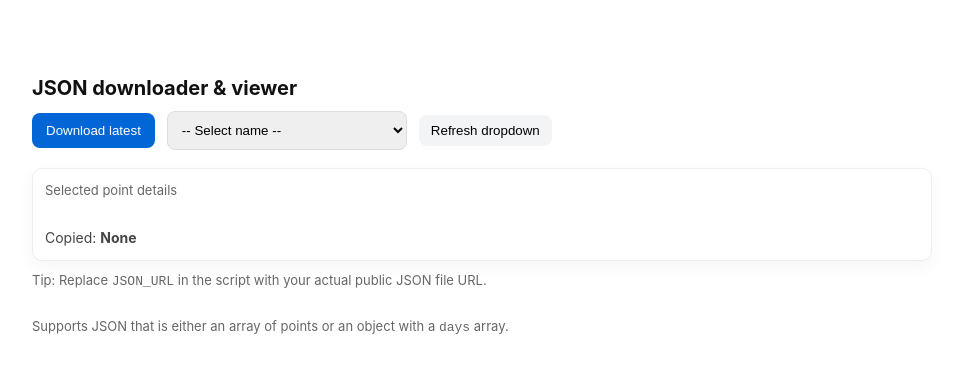
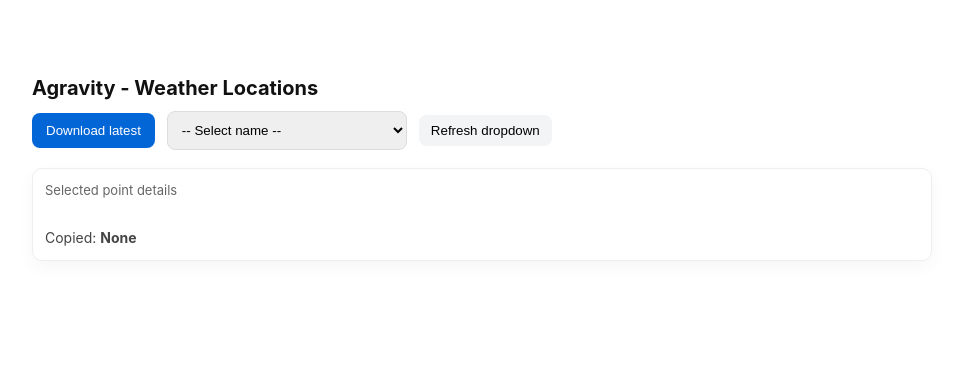
Before and after one commit to agravity-systems/weather, a plain HTML site: page index2.html in a window 1280 px wide. Shown: the whole page, without its empty margins (158-1121 px from the left). Drawn offline with Linux system fonts and the light colour scheme.

Commit message:
updated index2

```diff
--- a/index2.html
+++ b/index2.html
@@ -3,7 +3,7 @@
 <head>
   <meta charset="utf-8" />
   <meta name="viewport" content="width=device-width,initial-scale=1" />
-  <title>Download & Browse JSON</title>
+  <title>Agravity - Weather Locations</title>
   <style>
     :root{font-family:Inter, system-ui, -apple-system, 'Segoe UI', Roboto, 'Helvetica Neue', Arial;}
     body{max-width:900px;margin:40px auto;padding:20px;line-height:1.5;color:#111}
@@ -28,7 +28,7 @@
   </style>
 </head>
 <body>
-  <h1>JSON downloader & viewer</h1>
+  <h1>Agravity - Weather Locations</h1>
   <div class="controls">
     <button id="downloadBtn" class="primary">Download latest</button>
     <select id="nameSelect">
@@ -44,9 +44,6 @@
     <div id="copiedStatus" class="status">Copied: <strong id="copiedText">None</strong></div>
   </div>
 
-  <div class="hint">Tip: Replace <code>JSON_URL</code> in the script with your actual public JSON file URL.</div>
-
-  <footer>Supports JSON that is either an array of points or an object with a <code>days</code> array.</footer>
 
   <script>
     // CONFIG: set your public JSON URL here
```
